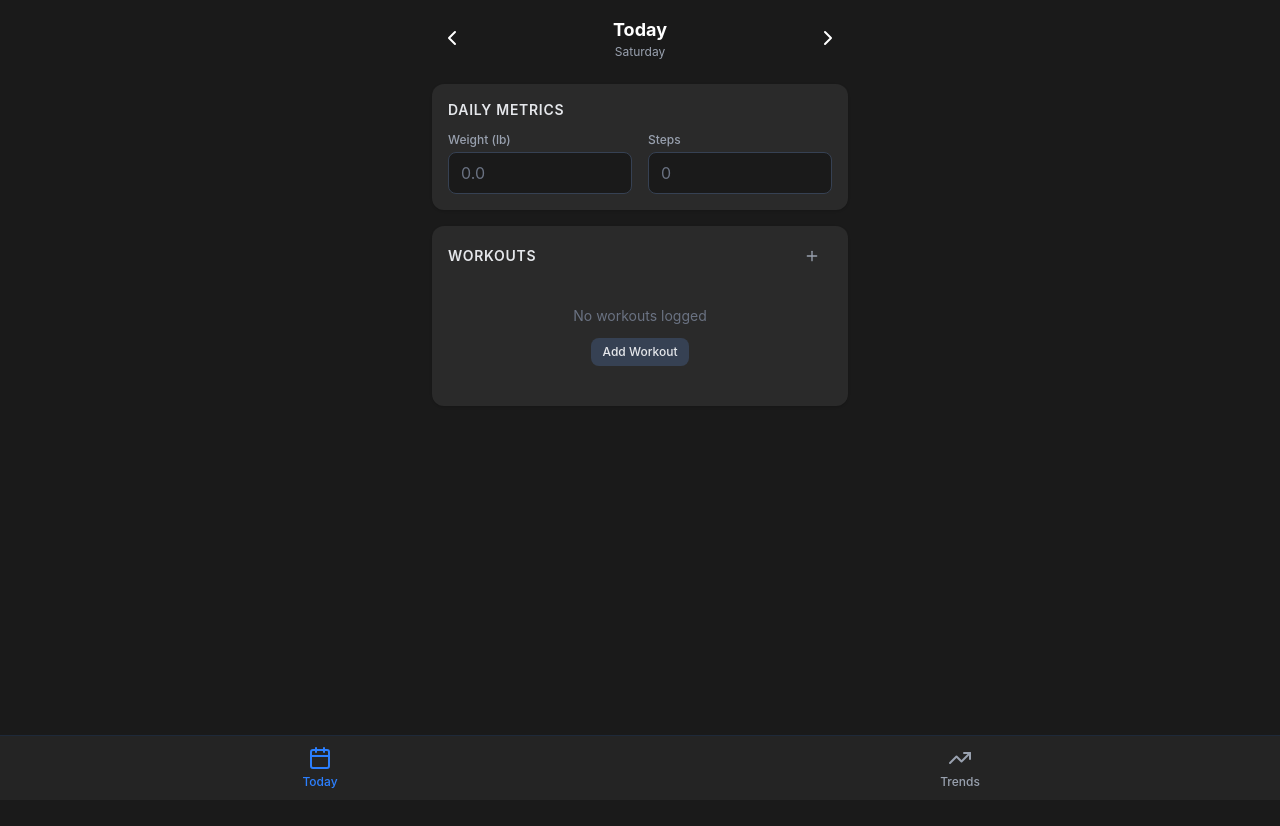
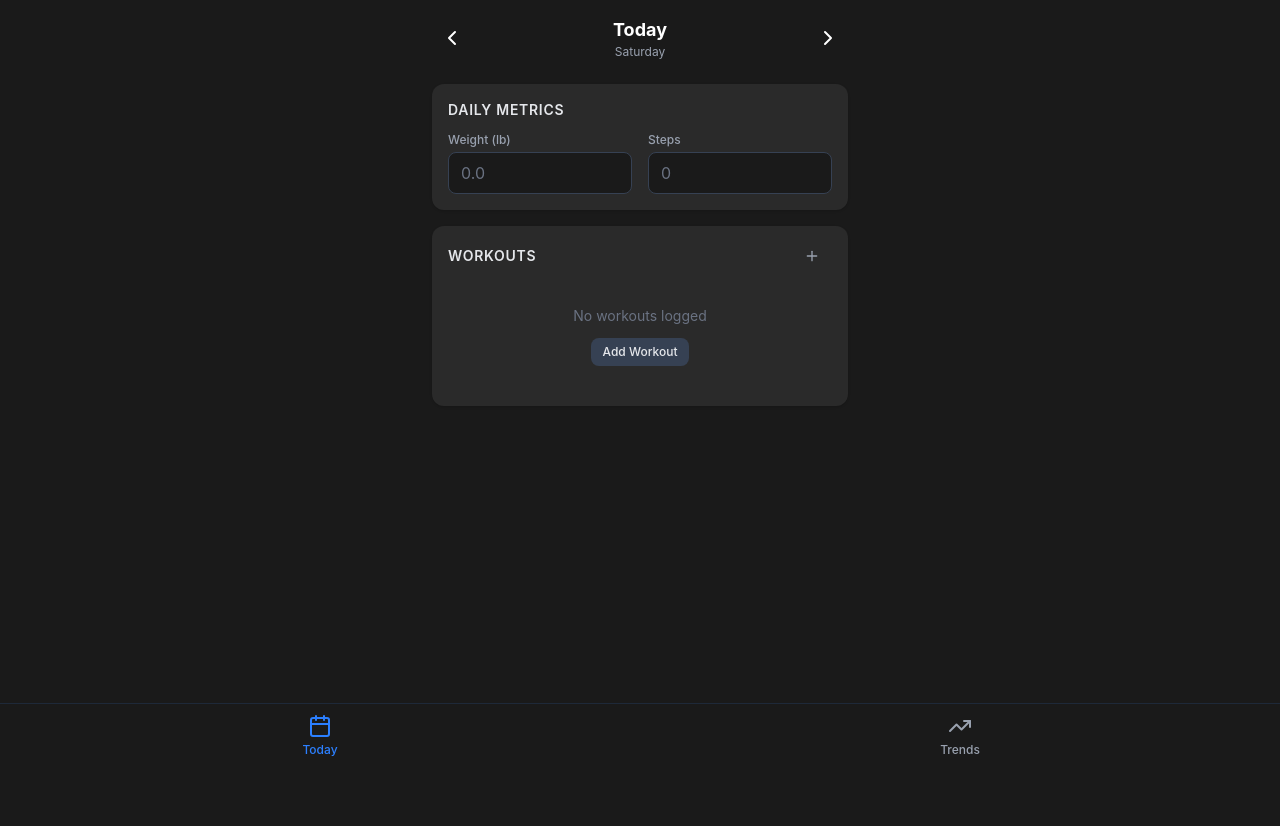
Before and after one commit to skip5this/daily-progress, a React (Vite) app: page / in a window 1280 px wide. Shown: the top 826 px of the page. Built offline with nearby package versions, Linux system fonts and the light colour scheme.

Commit message:
Add 32px bottom padding to nav bar and fix bg color

```diff
--- a/src/components/BottomNav.tsx
+++ b/src/components/BottomNav.tsx
@@ -9,7 +9,7 @@ interface BottomNavProps {
 
 export const BottomNav: React.FC<BottomNavProps> = ({ currentScreen, onNavigate }) => {
     return (
-        <nav className="fixed bottom-0 left-0 right-0 bg-[#242424] border-t border-gray-800 pb-safe">
+        <nav className="fixed bottom-0 left-0 right-0 bg-[#1a1a1a] border-t border-gray-800 pb-8">
             <div className="flex justify-around items-center h-16">
                 <button
                     onClick={() => onNavigate('today')}
```
